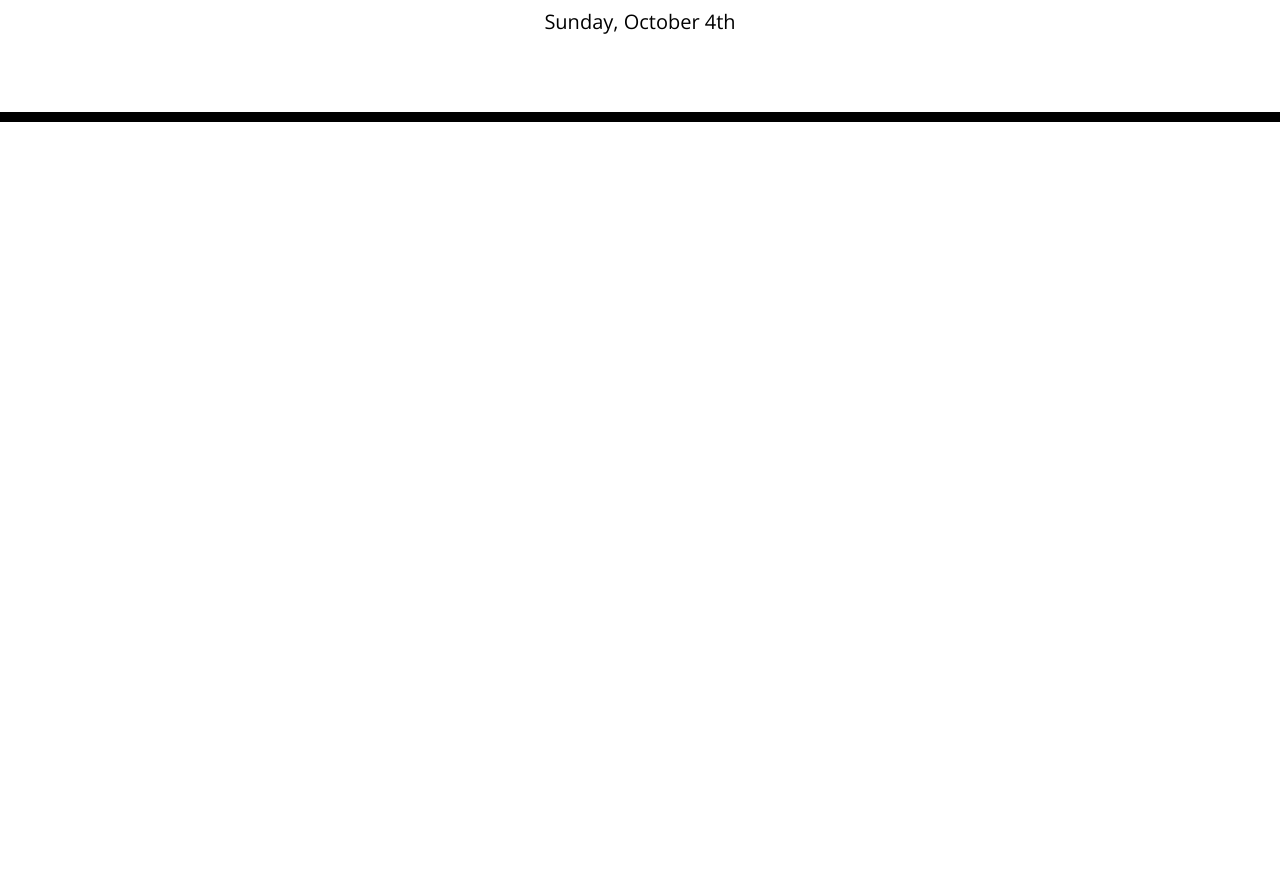
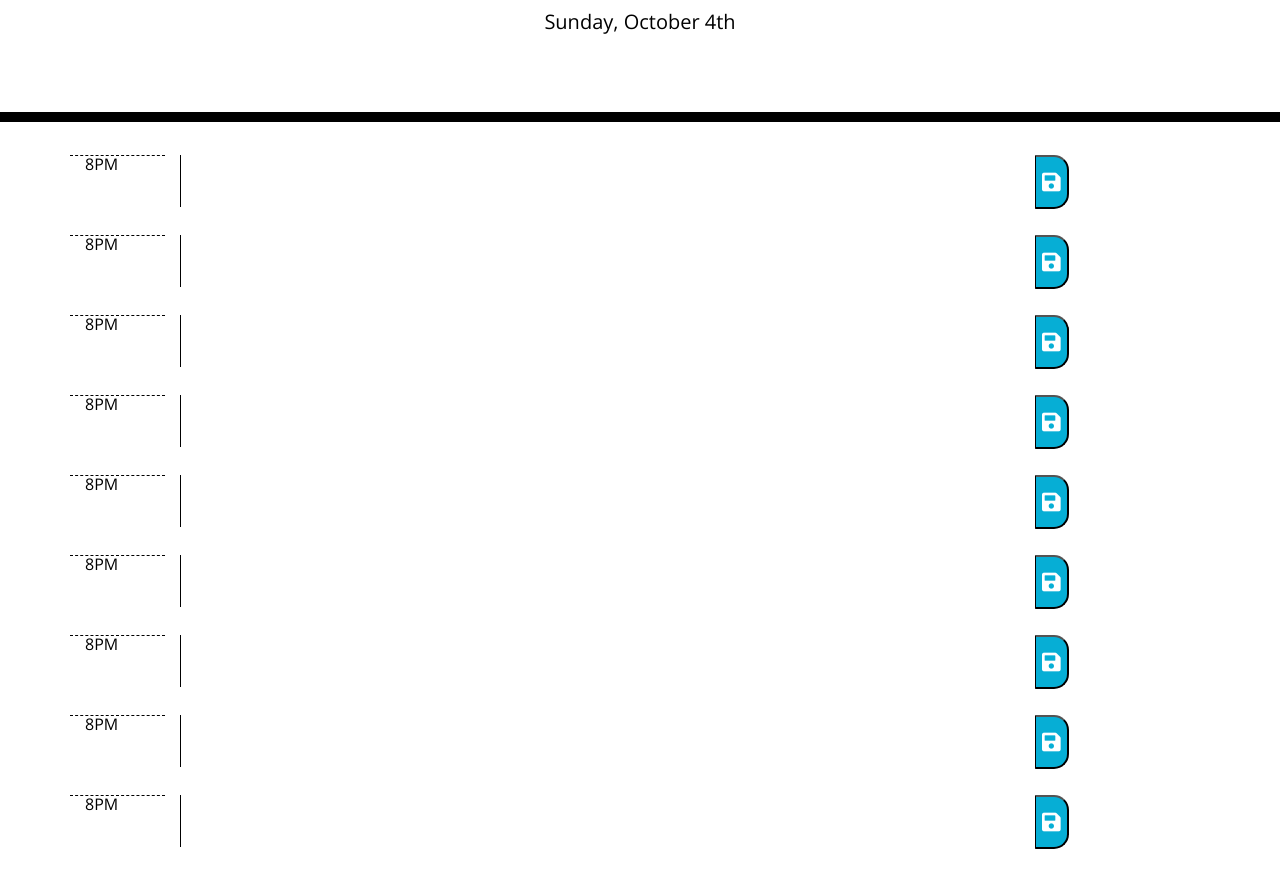
Before and after one commit to trager1122/DailyPlanner, a plain HTML site: page index.html in a window 1280 px wide. Shown: the part 182-1057 px from the top of the page. Before the commit the page ends 800 px from the top, so only its background shows below. Drawn offline with nearby package versions, Linux system fonts and the light colour scheme.

Commit message:
Scheduler Layout is coming together...working on DRY code to display each hour correctly

```diff
--- a/index.html
+++ b/index.html
@@ -23,7 +23,50 @@
       <p id="currentDay" class="lead"></p>
     </header>
     <div class="container">
-      <!-- Timeblocks go here -->
+      <div class="row pb-0">
+          <div class= "hour col col-lg-1"></div>
+          <div class= "description col col-lg-9"><textarea rows = "2" cols="100"></textarea></div>
+          <div class= "col col-lg-2"><button class = "saveBtn"><i class="fas fa-save fa-lg"></i></button></div>
+      </div>
+      <div class="row pb-0">
+        <div class= "hour col col-lg-1"></div>
+        <div class= "description col col-lg-9"><textarea rows = "2" cols="100"></textarea></div>
+        <div class= "col col-lg-2"><button class = "saveBtn"><i class="fas fa-save fa-lg"></i></button></div>
+      </div>
+      <div class="row pb-0">
+        <div class= "hour col col-lg-1"></div>
+        <div class= "description col col-lg-9"><textarea rows = "2" cols="100"></textarea></div>
+        <div class= "col col-lg-2"><button class = "saveBtn"><i class="fas fa-save fa-lg"></i></button></div>
+      </div>
+      <div class="row pb-0">
+        <div class= "hour col col-lg-1"></div>
+        <div class= "description col col-lg-9"><textarea rows = "2" cols="100"></textarea></div>
+        <div class= "col col-lg-2"><button class = "saveBtn"><i class="fas fa-save fa-lg"></i></button></div>
+      </div>
+      <div class="row pb-0">
+        <div class= "hour col col-lg-1"></div>
+        <div class= "description col col-lg-9"><textarea rows = "2" cols="100"></textarea></div>
+        <div class= "col col-lg-2"><button class = "saveBtn"><i class="fas fa-save fa-lg"></i></button></div>
+      </div>
+      <div class="row pb-0">
+        <div class= "hour col col-lg-1"></div>
+        <div class= "description col col-lg-9"><textarea rows = "2" cols="100"></textarea></div>
+        <div class= "col col-lg-2"><button class = "saveBtn"><i class="fas fa-save fa-lg"></i></button></div>
+      </div>
+      <div class="row pb-0">
+        <div class= "hour col col-lg-1"></div>
+        <div class= "description col col-lg-9"><textarea rows = "2" cols="100"></textarea></div>
+        <div class= "col col-lg-2"><button class = "saveBtn"><i class="fas fa-save fa-lg"></i></button></div>
+      </div>
+      <div class="row pb-0">
+        <div class= "hour col col-lg-1"></div>
+        <div class= "description col col-lg-9"><textarea rows = "2" cols="100"></textarea></div>
+        <div class= "col col-lg-2"><button class = "saveBtn"><i class="fas fa-save fa-lg"></i></button></div>
+      </div><div class="row pb-0">
+        <div class= "hour col col-lg-1"></div>
+        <div class= "description col col-lg-9"><textarea rows = "2" cols="100"></textarea></div>
+        <div class= "col col-lg-2"><button class = "saveBtn"><i class="fas fa-save fa-lg"></i></button></div>
+      </div>
     </div>
 
     <script src="https://code.jquery.com/jquery-3.4.1.min.js"></script>
--- a/script.js
+++ b/script.js
@@ -1,3 +1,15 @@
+//Array of objects for each"" working hour
+var workingHours=["9AM", "10AM", "11AM", "12PM", "1PM", "2PM", "3PM", "4PM", "5PM"];
+
+//Sets displays current date at the top of the daily scheduler using Moment.js
 var today = moment().format("dddd, MMMM Do");
-console.log(today);
 $("#currentDay").text(today);
+
+//Setting up hour blocks using Moment.js
+var hoursWorked = 0;
+var startingHour=moment().hour(9);
+$(".hour").each(function(hoursWorked){
+    moment().hour(startingHour+hoursWorked);
+    var hourDisplayed=moment().format("hA");
+    $(".hour").text(hourDisplayed);
+})
--- a/style.css
+++ b/style.css
@@ -40,6 +40,7 @@ textarea{
   background-color: #ffffff;
   color: #000000;
   border-top: 1px dashed #000000;
+  height: 80px;
 }
 
 .past {
@@ -63,6 +64,8 @@ textarea{
   border-bottom-right-radius: 15px;
   background-color: #06AED5;
   color: white;
+  height: 2 rows;
+  line-height: 3;
 }
 
 .saveBtn i:hover {
```
